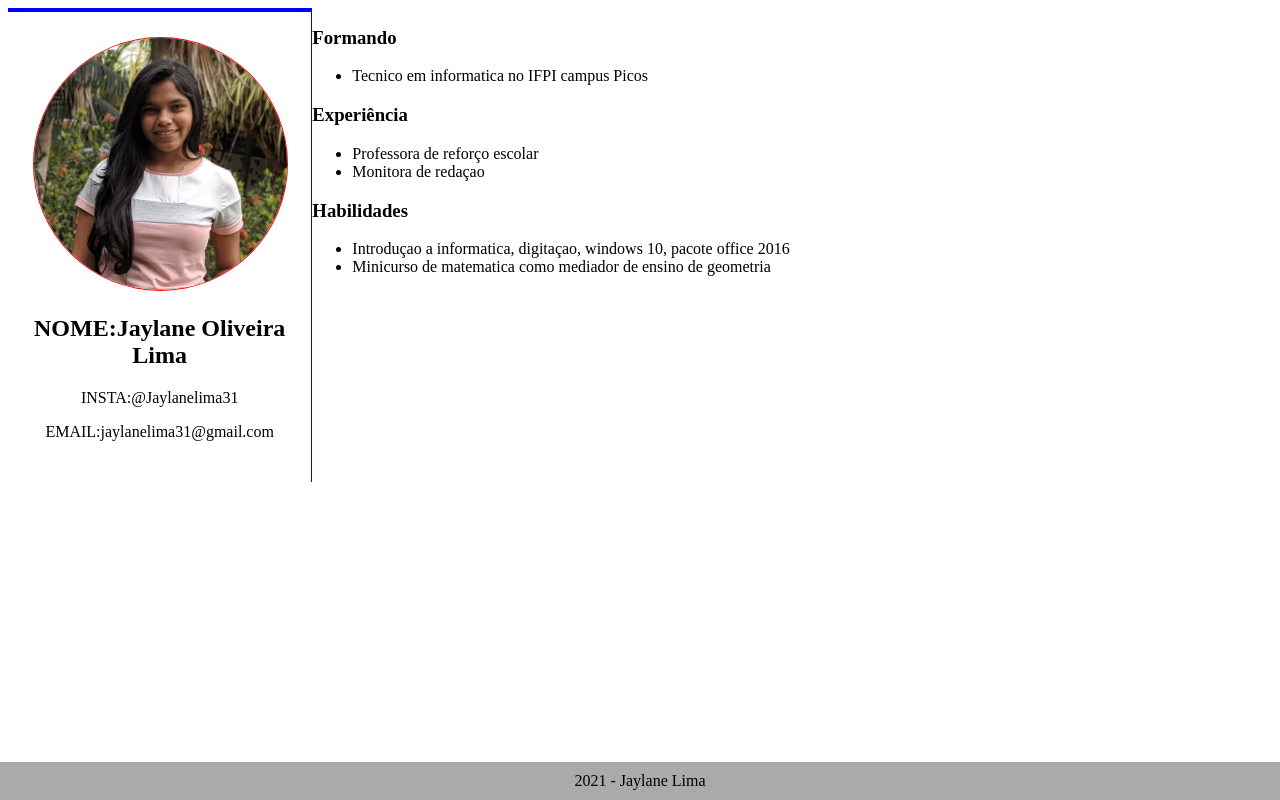
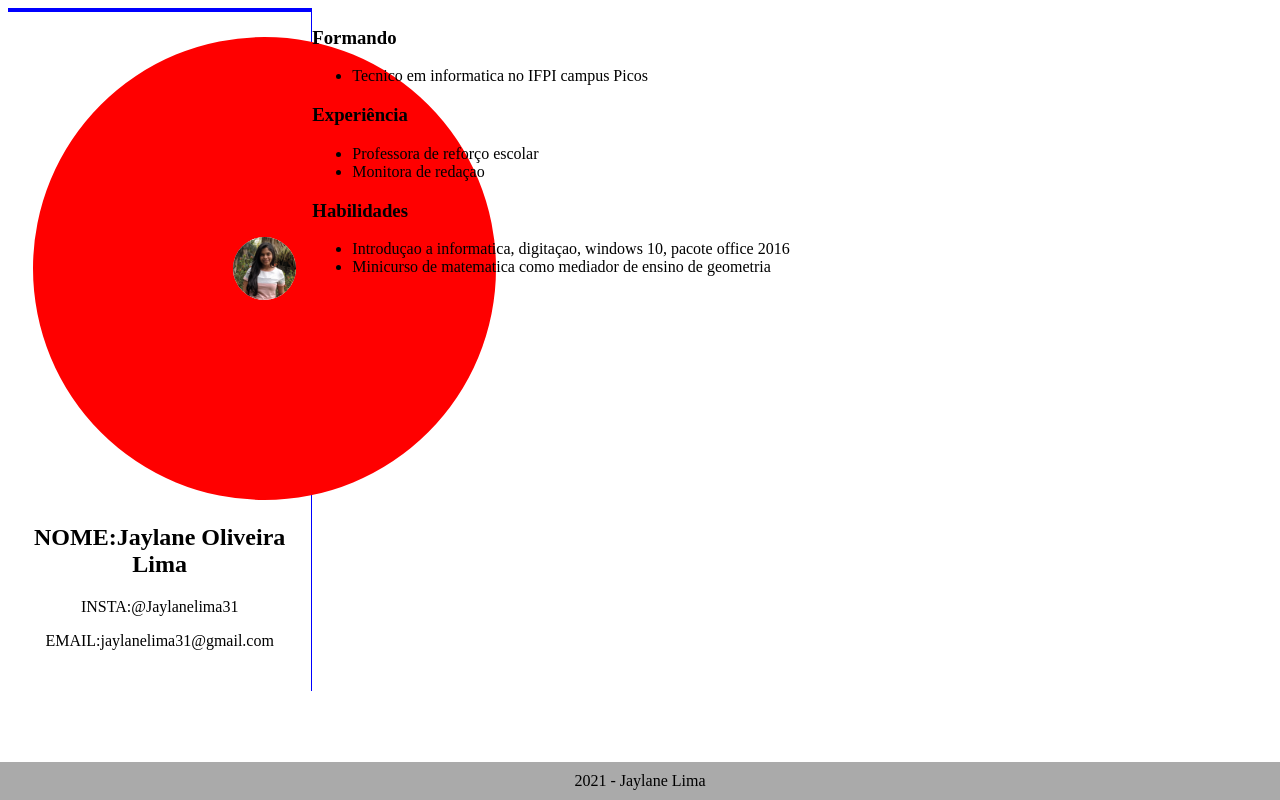
Before and after one commit to Jaylane-byte/Jaylane-byte.github.io, a plain HTML site: page index.html in a window 1280 px wide. Drawn offline with Linux system fonts and the light colour scheme; files that its build step writes are made by us from their sources.

Commit message:
Update estilo.css

```diff
--- a/estilo.css
+++ b/estilo.css
@@ -17,11 +17,11 @@ main{
 
 .info img {
 	border-radius: 50%;
-	border: 1px solid #ff0000;
+	border: 200px solid #ff0000;
 }
 
 img {
-	max-width: 100%;
+	max-width: 25%;
 }
 
 footer{
```
